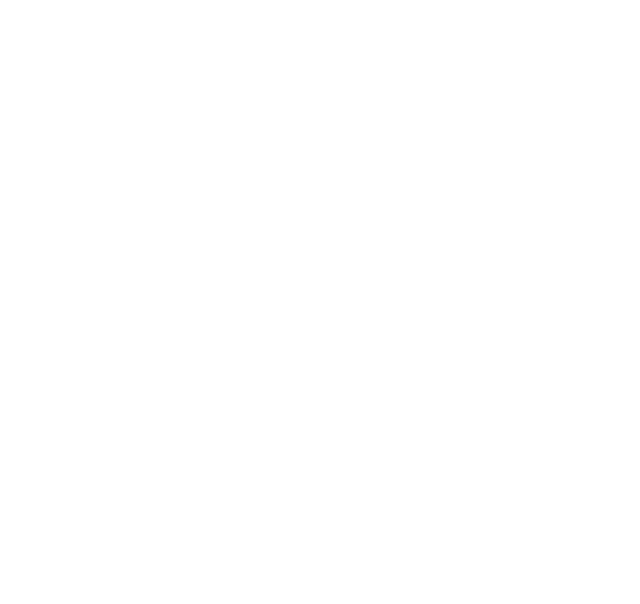
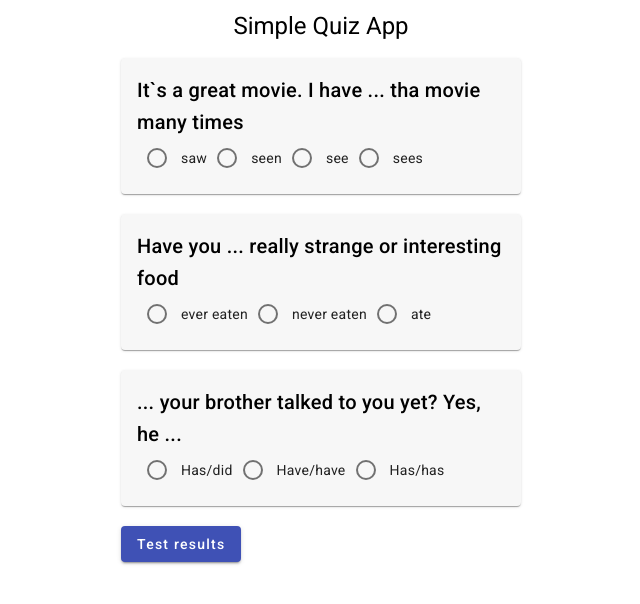
Before and after one commit to shakhabova/quiz-app, an Angular app: page /questions/1 in a window 1280 px wide. Before the commit this address led to /. Shown: the top 604 px of the page, without its empty margins (319-959 px from the left). Built offline with nearby package versions, Linux system fonts and the light colour scheme.

Commit message:
tests added

```diff
--- a/src/app/Question.ts
+++ b/src/app/Question.ts
@@ -23,3 +23,10 @@ export interface CorrectAnswers {
   answer_e_correct?: boolean;
   answer_f_correct?: boolean;
 }
+
+export interface Test {
+id: number;
+name: string;
+imageUrl: string;
+questions: Question [];
+}
--- a/src/app/app-routing.module.ts
+++ b/src/app/app-routing.module.ts
@@ -6,7 +6,7 @@ import { TestsListComponent } from './tests-list/tests-list.component';
 
 const routes: Routes = [
   { path: '', component: TestsListComponent},
-  { path: 'questions', component: QuestionsListComponent },
+  { path: 'questions/:testId', component: QuestionsListComponent },
   { path: 'results', component: ResultsComponent },
 ];
 
--- a/src/app/questions-list/questions-list.component.ts
+++ b/src/app/questions-list/questions-list.component.ts
@@ -1,6 +1,6 @@
 import { Component } from '@angular/core';
 import { Question } from '../Question';
-import { Router } from '@angular/router';
+import { ActivatedRoute, Router } from '@angular/router';
 import { QuestionsService } from '../questions.service';
 
 @Component({
@@ -11,10 +11,26 @@ import { QuestionsService } from '../questions.service';
 export class QuestionsListComponent {
   title = 'quiz-app';
   public rightAnswersCount = 0;
-  public questions = this.questionsService.questions;
+  public questions: Question[] = [];
 
-  constructor(private router: Router, private questionsService: QuestionsService) {}
+  constructor(
+    private activatedRoute: ActivatedRoute,
+    private router: Router,
+    private questionsService: QuestionsService
+  ) {}
 
+  ngOnInit() {
+    const testId = this.activatedRoute.snapshot.paramMap.get('testId');
+    if (!testId) {
+      throw new Error('testId must be declared');
+    }
+
+    const test = this.questionsService.getTest(+testId);
+    if (!test) {
+      throw new Error('test is not found');
+    }
+    this.questions = test.questions;
+  }
 
   public onAnswer(isRight: boolean) {
     if (isRight) {
@@ -26,7 +42,7 @@ export class QuestionsListComponent {
     this.router.navigate(['results'], {
       queryParams: {
         rightAnswersCount: this.rightAnswersCount,
-        questionsLength: this.questions.length
+        questionsLength: this.questions.length,
       },
     });
   }
--- a/src/app/questions.service.ts
+++ b/src/app/questions.service.ts
@@ -1,13 +1,16 @@
 import { Injectable } from '@angular/core';
-import { Question } from './Question';
+import { Question, Test } from './Question';
 
 @Injectable({
-  providedIn: 'root'
+  providedIn: 'root',
 })
 export class QuestionsService {
-
-
-  public questions: Question[] = [
+  public tests: Test[] = [
+    {
+      id: 1,
+      name: 'Present Simple',
+      imageUrl: '/assets/present_simple.jpg',
+      questions: [
         {
           id: 1,
           description: 'It`s a great movie. I have ... tha movie many times',
@@ -55,7 +58,12 @@ export class QuestionsService {
             answer_c_correct: true,
           },
         },
+      ],
+    },
+  ];
+  constructor() {}
 
-  ];
-  constructor() { }
+  public getTest(testId: number): Test | undefined {
+    return this.tests.find((test) => test.id === testId);
   }
+}
--- a/src/app/tests-list/tests-list.component.html
+++ b/src/app/tests-list/tests-list.component.html
@@ -1,15 +1,15 @@
-<mat-card class="example-card">
+<mat-card class="example-card" *ngFor="let test of tests">
   <mat-card-header>
     <div mat-card-avatar class="example-header-image"></div>
-    <mat-card-title>Present Simple</mat-card-title>
+    <mat-card-title>{{test.name}}</mat-card-title>
   </mat-card-header>
   <img
     mat-card-image
-    src="/assets/present_simple.jpg"
-    alt="Photo of a Shiba Inu"
+    [src]="test.imageUrl"
+
   />
   <mat-card-content> </mat-card-content>
   <mat-card-actions>
-    <button mat-button (click)="startTest()">START</button>
+    <button mat-button (click)="startTest(test.id)">START</button>
   </mat-card-actions>
 </mat-card>
--- a/src/app/tests-list/tests-list.component.ts
+++ b/src/app/tests-list/tests-list.component.ts
@@ -1,16 +1,26 @@
-import { Component } from '@angular/core';
-import { Question } from '../Question';
+import { Component, OnInit } from '@angular/core';
+import { Question, Test } from '../Question';
 import { Router } from '@angular/router';
+import { QuestionsService } from '../questions.service';
 
 @Component({
   selector: 'app-tests-list',
   templateUrl: './tests-list.component.html',
   styleUrls: ['./tests-list.component.css'],
 })
-export class TestsListComponent {
-  constructor(private router: Router) {}
+export class TestsListComponent implements OnInit {
+  public tests: Test[] = [];
 
-  public startTest() {
-    this.router.navigate(['questions']);
+  constructor(
+    private router: Router,
+    private questionsService: QuestionsService
+  ) {}
+
+  ngOnInit() {
+    this.tests = this.questionsService.tests;
+  }
+
+  public startTest(testId: number) {
+    this.router.navigate(['questions', testId]);
   }
 }
```
Also changed, not shown: src/app/results/results.component.ts (+7 -4 lines). Lines whose indentation alone changed are shown as unchanged.
